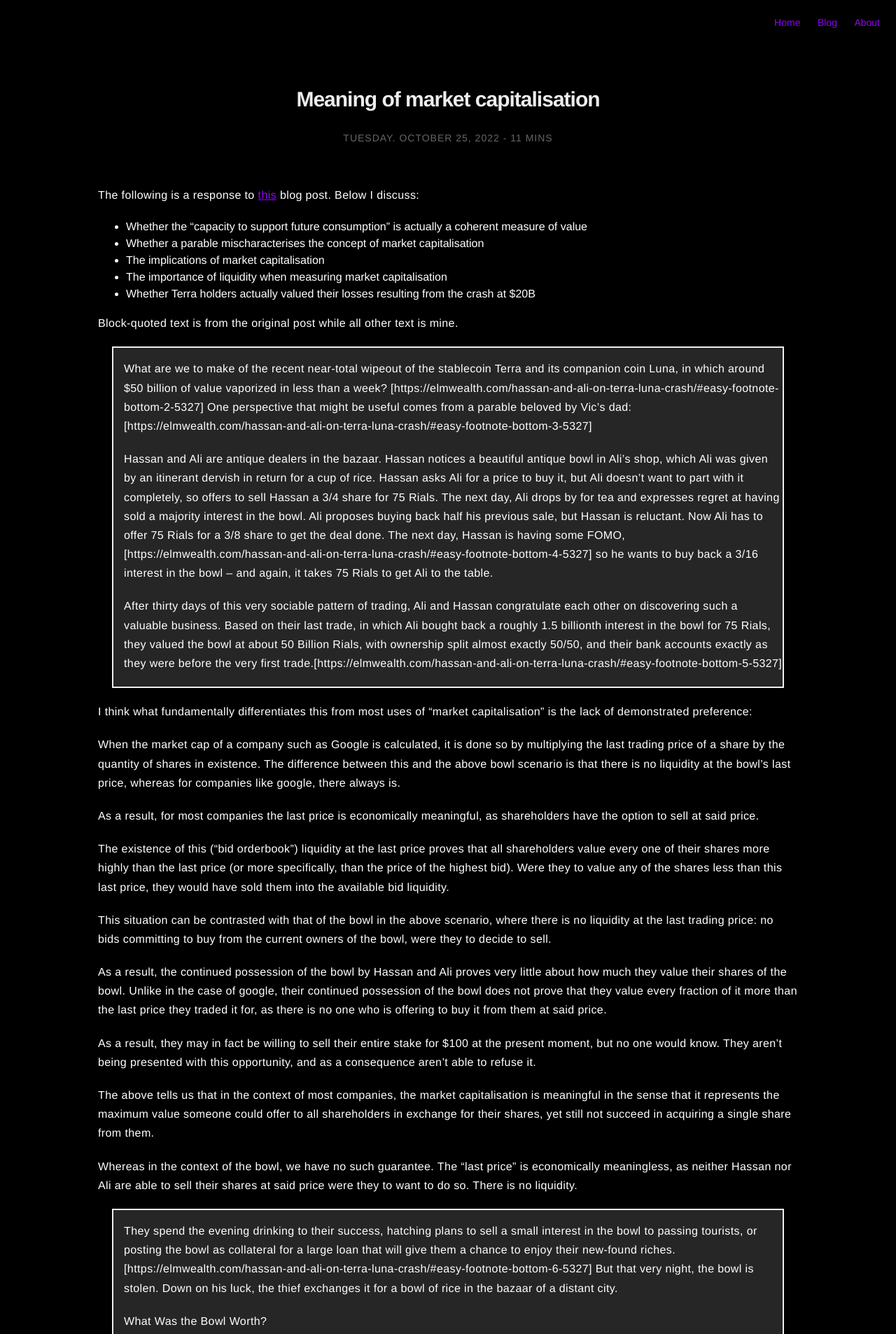
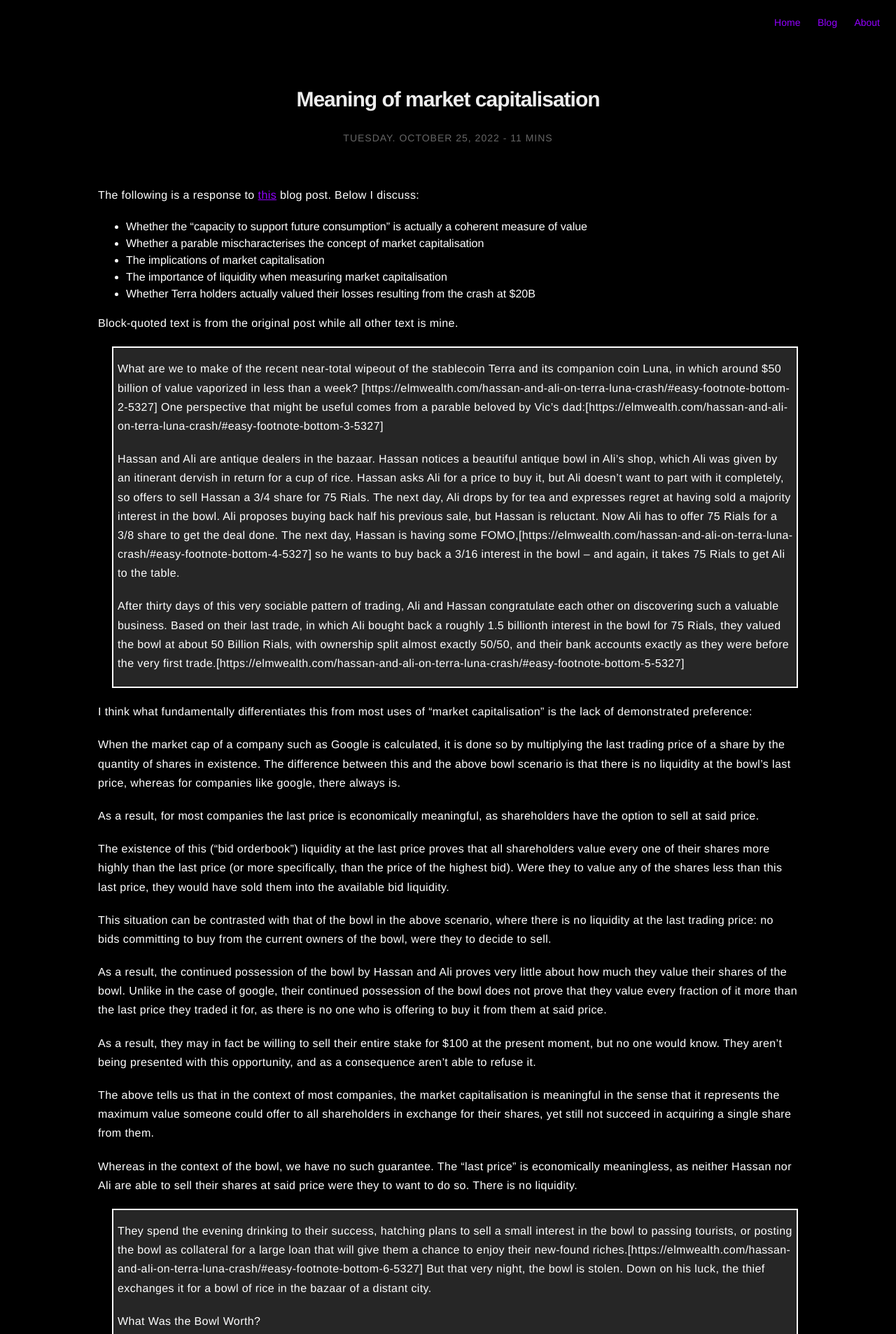
Before and after one commit to distbit0/distbit.xyz, a Jekyll site: the page built from _posts/2022-10-25-meaning-of-market-capitalisation.md, in a window 1280 px wide. Shown: the top 1906 px of the page at 70% size. Built offline with Jekyll 4.4.1, drawn with Linux system fonts in a browser that asks for light colours; nearby versions of some CDN libraries; comment, search, counter and statistics services are not loaded.

Commit message:
_config.yml general.sass variables-dark.sass post.sass

```diff
--- a/_sass/base/general.sass
+++ b/_sass/base/general.sass
@@ -78,9 +78,11 @@ figcaption
 		font-size: 1.2rem
 
 blockquote
-	padding-left: 15px
-	border: 2px solid #eee
+	padding-left: 6px
+	border: 2px solid $alpha
 	margin: 1.25em
+	margin-right: 0.01em
+	padding-right: 4px
 
 hr
 	border: none
```
